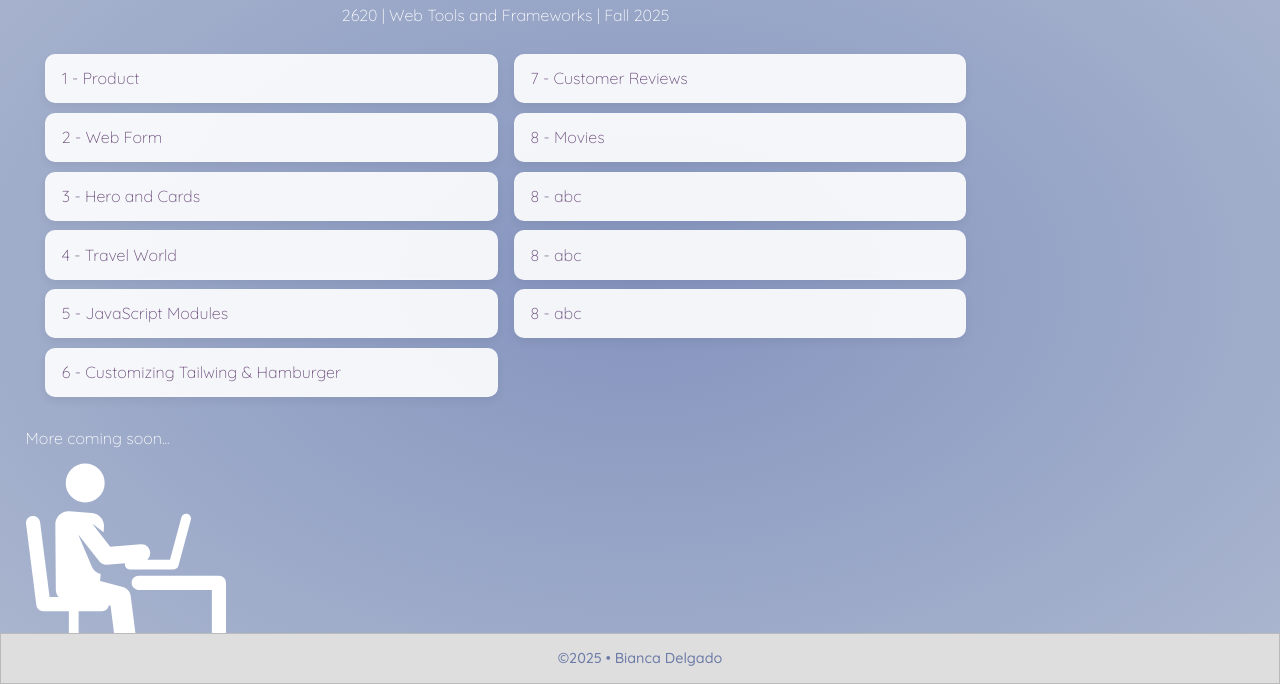
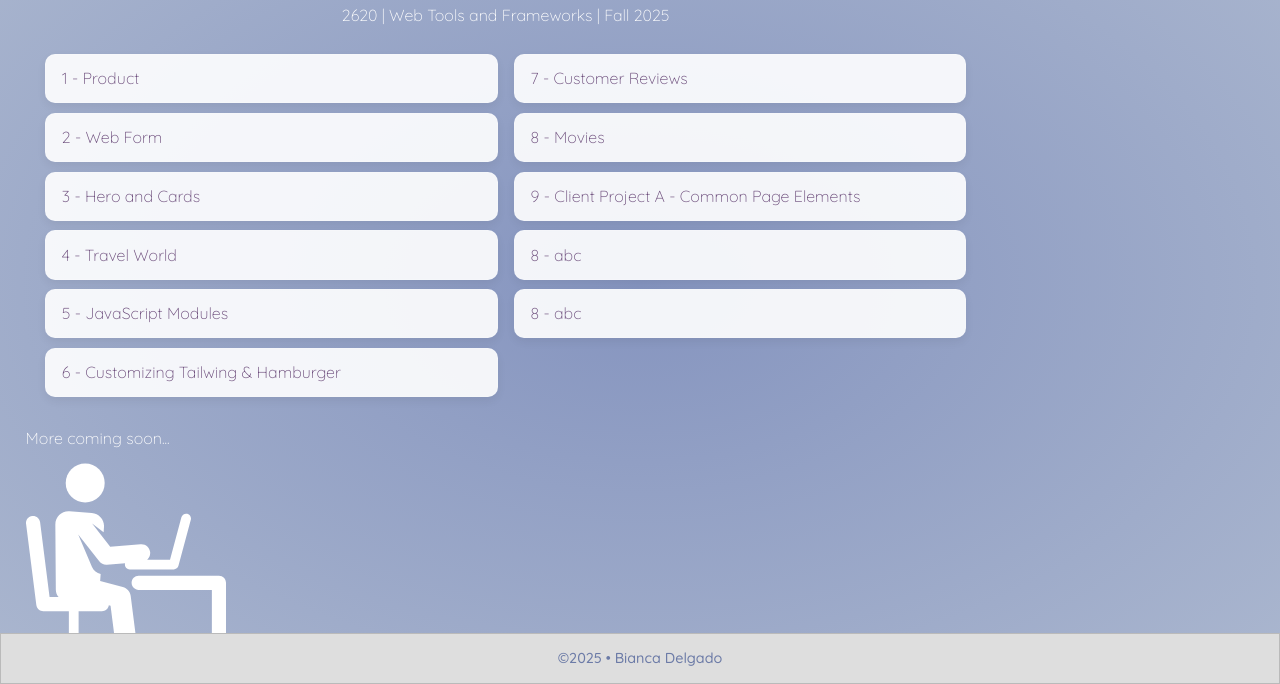
Before and after one commit to BVDS25/DWDD2620, a website built with Vite: page index.html in a window 1280 px wide. Shown: the part 116-800 px from the top of the page. Built offline with nearby package versions, Linux system fonts and the light colour scheme; a web font is replaced by a local one.

Commit message:
main page update

```diff
--- a/index.html
+++ b/index.html
@@ -42,7 +42,7 @@
             <a href="unit-6/index.html">6 - Customizing Tailwing & Hamburger </a>
             <a href="unit-7/index.html">7 - Customer Reviews </a>
             <a href="unit-8/index.html">8 - Movies </a>
-            <a href="unit-8/index.html">8 - abc </a>
+            <a href="unit-8/index.html">9 - Client Project A - Common Page Elements </a>
             <a href="unit-8/index.html">8 - abc </a>
             <a href="unit-8/index.html">8 - abc </a>
 
```
